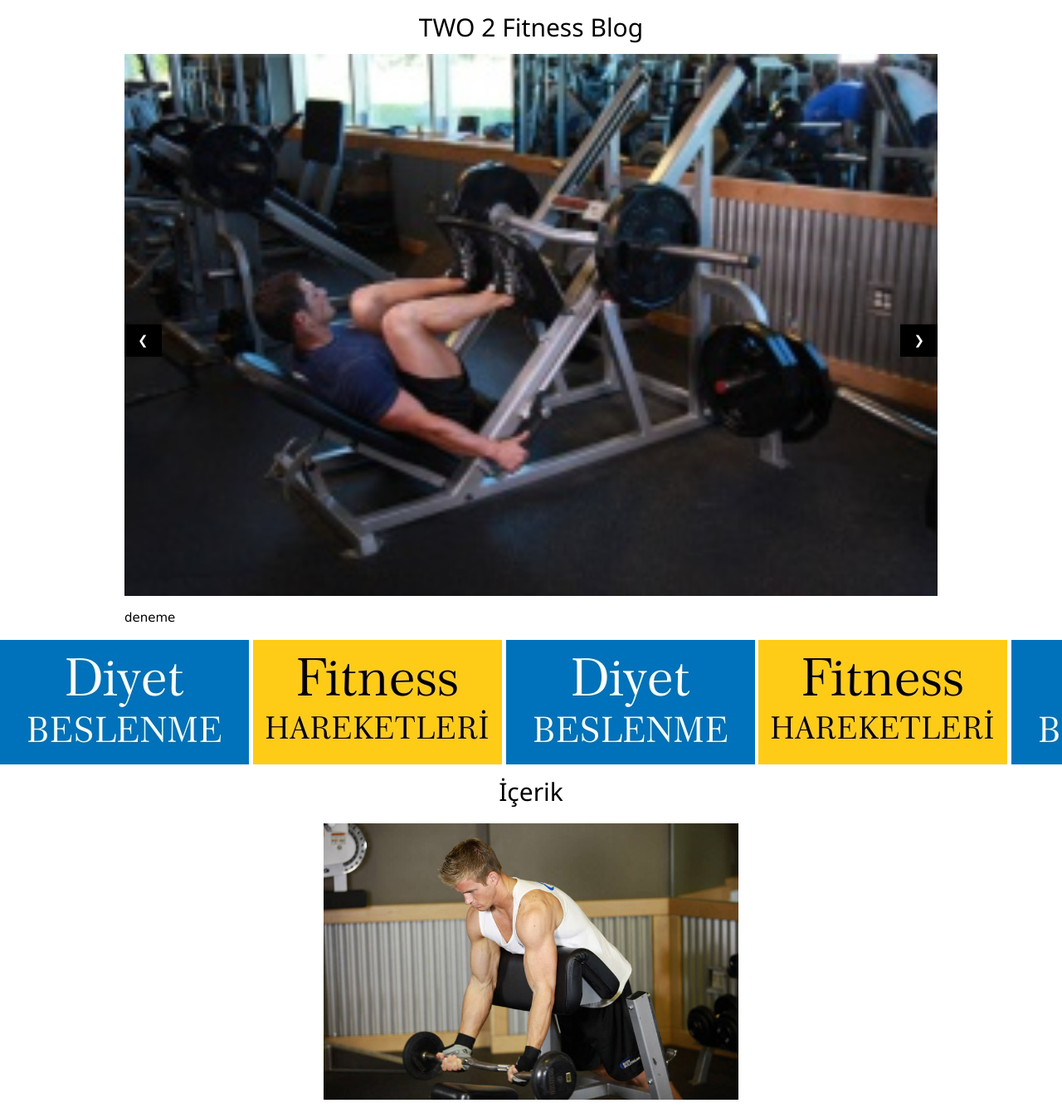
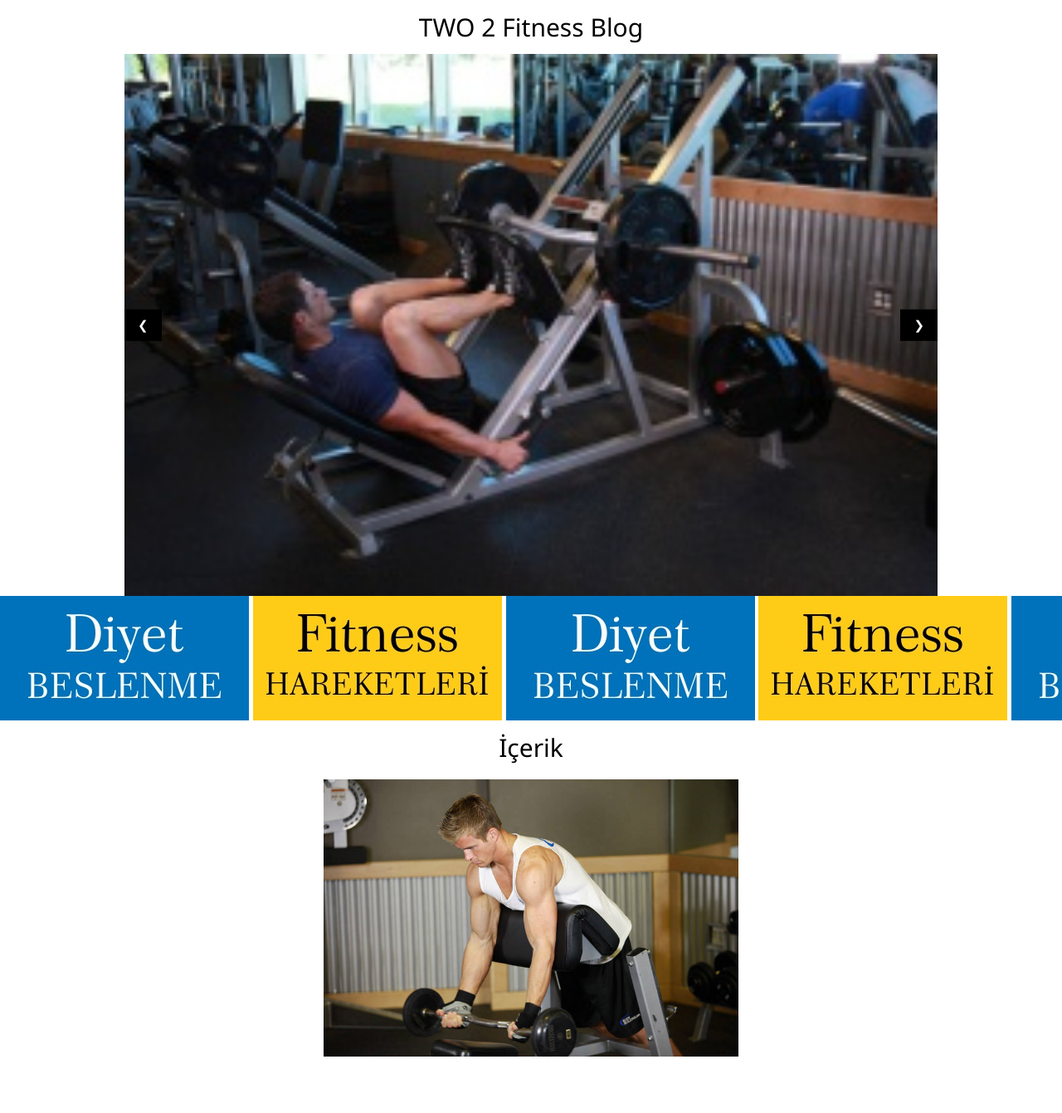
Before and after one commit to prensmiskin/fitnessblog, a Jekyll site: the page two.html, which Jekyll copies as it is, in a window 1280 px wide. Shown: the whole page at 83% size. Built offline with Jekyll 4.4.1, drawn with Linux system fonts in a browser that asks for light colours; after the commit the page ends 1289 px from its top, so only the background shows below that.

Commit message:
Update two.html
s

```diff
--- a/two.html
+++ b/two.html
@@ -14,8 +14,7 @@
 <h2 class="w3-center">TWO 2  Fitness Blog</h2>
 
 <div class="w3-content w3-display-container">
-  <img class="mySlides" src="images/a.jpg" style="width:100%">
-     <p>deneme</p>
+ <a href="three.html"><img class="mySlides" src="images/a.jpg" style="width:100%"></a>
   <img class="mySlides" src="images/b.jpg" style="width:100%">
   <img class="mySlides" src="images/c.jpg" style="width:100%">
   <img class="mySlides" src="images/c.jpg" style="width:100%">
```
